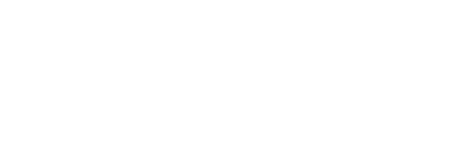
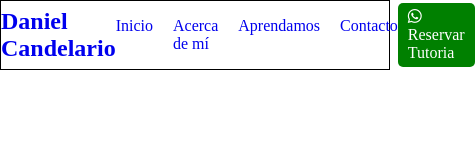
Before and after one commit to duvancandelario/DanielCandelario, a plain HTML site: page index.html in a window 390 px wide. Shown: the whole page, 475 px wide, since content can reach past the window. Drawn offline with Linux system fonts and the light colour scheme.

Commit message:
Creamos menu de navegacion del sitio sin responsive

```diff
--- a/css/style.css
+++ b/css/style.css
@@ -2,4 +2,48 @@
     margin: 0;
     padding: 0;
     box-sizing: border-box;
+    list-style: none;
 }
+
+:root{
+    --colorBlanco: #f7f6f3;
+    --margenesLaterales: 0px 60px 0px 60px;
+}
+
+
+/*SECCION BARRA DE NAVEGACION*/
+.barraNavegacion{
+    width: 100%;
+    height: 70px;
+    display: flex;
+    justify-content: space-around;
+    align-items: center;
+    border: solid 1px black;
+
+}
+
+.barraNavegacion a{
+    text-decoration: none;
+}
+
+.barraNavegacion .listaBarraNavegacion{
+    display: flex;
+    gap: 20px;
+}
+
+.barraNavegacion .reservar{
+    background-color: green;
+    padding: 5px 10px 5px 10px;
+    border-radius: 5px;
+    color: white;
+}
+
+.barraNavegacion .reservar i{
+    padding-right: 5px;
+}
+
+
+
+/*RESPONSIVE*/
+
+/*RESPONSIVE DEL HEADER*/
--- a/index.html
+++ b/index.html
@@ -1,5 +1,6 @@
 <!DOCTYPE html>
 <html lang="en">
+
 <head>
     <meta charset="UTF-8">
     <meta name="viewport" content="width=device-width, initial-scale=1.0">
@@ -7,8 +8,30 @@
 
     <!--Importando Estilos de CSS-->
     <link rel="stylesheet" href="/css/style.css">
+
+    <!--Importando estilos de font-awesome-->
+    <link rel="stylesheet" href="https://cdnjs.cloudflare.com/ajax/libs/font-awesome/6.4.2/css/all.min.css" integrity="sha512-z3gLpd7yknf1YoNbCzqRKc4qyor8gaKU1qmn+CShxbuBusANI9QpRohGBreCFkKxLhei6S9CQXFEbbKuqLg0DA==" crossorigin="anonymous" referrerpolicy="no-referrer" />
+
 </head>
+</head>
+
 <body>
+    <!--Barra de Navegacion-->
+    <nav class="barraNavegacion">
+
+        <h1><a href="#">Daniel Candelario</a></h1>
+
+        <ul class="listaBarraNavegacion">
+            <a href="#"><li>Inicio</li></a>
+            <a href="#"><li>Acerca de mí</li></a>
+            <a href="#"><li>Aprendamos</li></a>
+            <a href="#"><li>Contacto</li></a>
+        </ul>
+
+        <a href="#"><li class="reservar"><i class="fa-brands fa-whatsapp"></i><span>Reservar Tutoria</span></li></a>
+
+        </nav>
 
 </body>
+
 </html>
```
